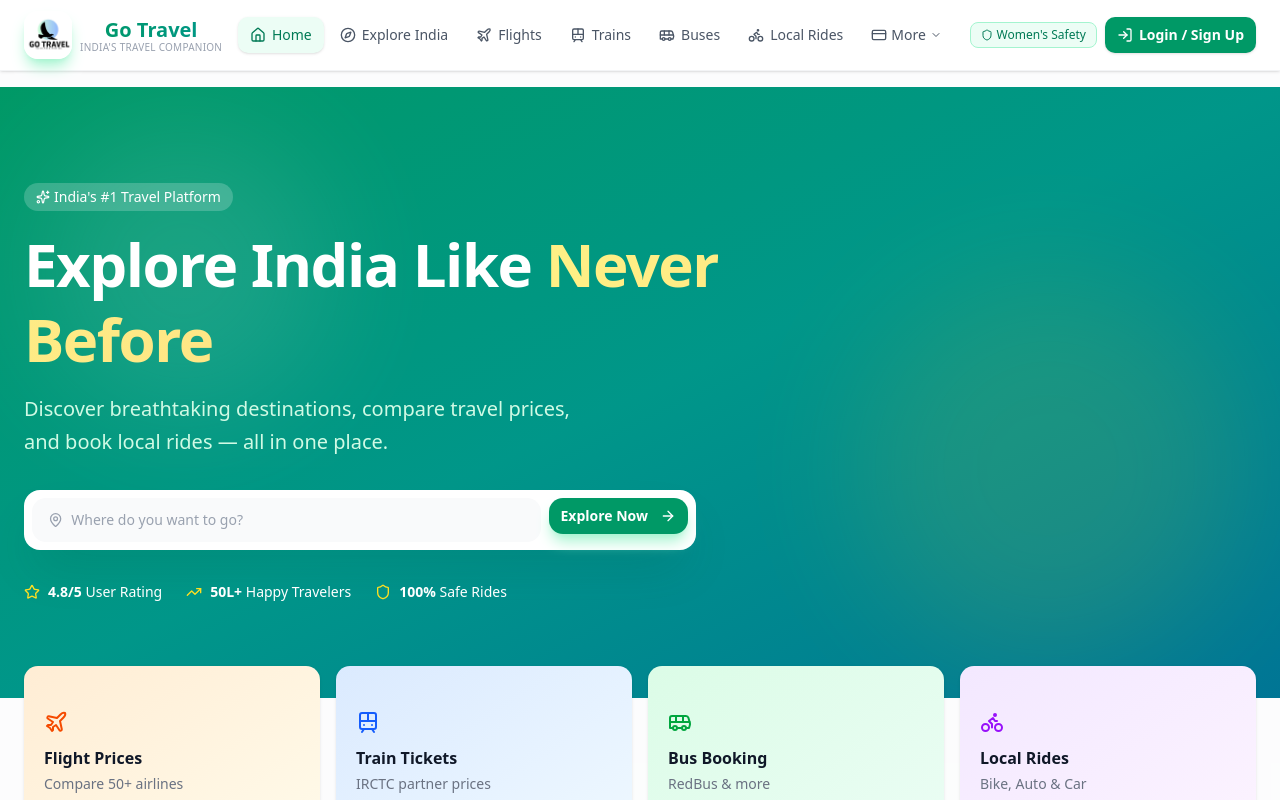
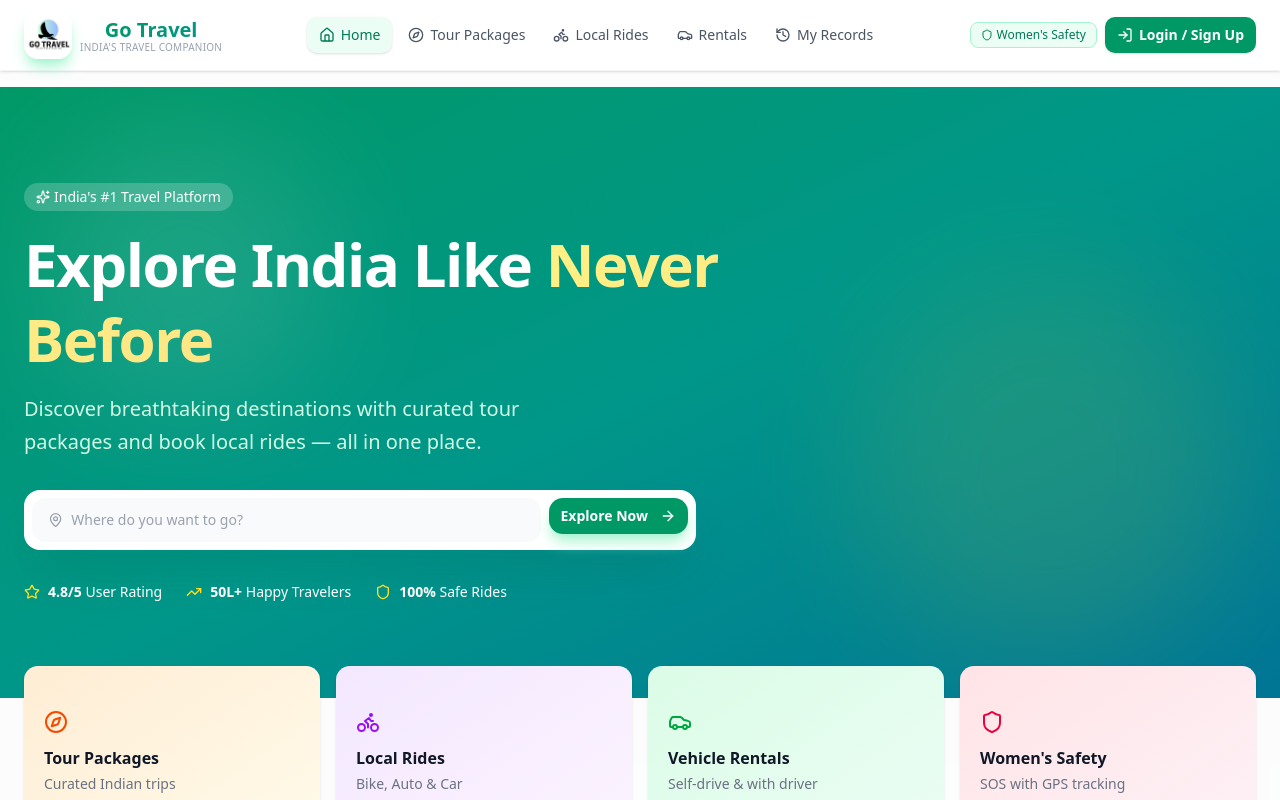
Before and after one commit to deekshasp9-max/go-travel-india, a Next.js app: page / in a window 1280 px wide. Shown: the top 800 px of the page. Built offline with nearby package versions, Linux system fonts and the light colour scheme.

Commit message:
Remove flights, trains, buses - keep only tour packages and local rides

```diff
--- a/src/app/page.tsx
+++ b/src/app/page.tsx
@@ -7,9 +7,6 @@ import { Header } from '@/components/go-travel/header';
 import { Footer } from '@/components/go-travel/footer';
 import { HomePage } from '@/components/go-travel/home-page';
 import { TourismPage } from '@/components/go-travel/tourism-page';
-import { FlightsPage } from '@/components/go-travel/flights-page';
-import { TrainsPage } from '@/components/go-travel/trains-page';
-import { BusesPage } from '@/components/go-travel/buses-page';
 import { RidesPage } from '@/components/go-travel/rides-page';
 import { RentalsPage } from '@/components/go-travel/rentals-page';
 import { HistoryPage } from '@/components/go-travel/history-page';
@@ -31,12 +28,6 @@ export default function GoTravelApp() {
         return <HomePage />;
       case 'tourism':
         return <TourismPage />;
-      case 'flights':
-        return <FlightsPage />;
-      case 'trains':
-        return <TrainsPage />;
-      case 'buses':
-        return <BusesPage />;
       case 'rides':
         return <RidesPage />;
       case 'rentals':
--- a/src/components/go-travel/header.tsx
+++ b/src/components/go-travel/header.tsx
@@ -8,19 +8,16 @@ import { Badge } from '@/components/ui/badge';
 import { Avatar, AvatarFallback } from '@/components/ui/avatar';
 
 import {
-  MapPin, Plane, Train, Bus, Bike, Car, History,
-  Menu, Shield, ChevronDown, Home, Compass, CreditCard,
+  MapPin, Bike, Car, History,
+  Menu, Shield, Home, Compass,
   LogIn, LogOut, Ticket, CircleUser
 } from 'lucide-react';
 import { useState } from 'react';
 import Image from 'next/image';
 
-const navItems: { id: Page; label: string; icon: React.ReactNode; mobileOnly?: boolean }[] = [
+const navItems: { id: Page; label: string; icon: React.ReactNode }[] = [
   { id: 'home', label: 'Home', icon: <Home className="w-4 h-4" /> },
-  { id: 'tourism', label: 'Explore India', icon: <Compass className="w-4 h-4" /> },
-  { id: 'flights', label: 'Flights', icon: <Plane className="w-4 h-4" /> },
-  { id: 'trains', label: 'Trains', icon: <Train className="w-4 h-4" /> },
-  { id: 'buses', label: 'Buses', icon: <Bus className="w-4 h-4" /> },
+  { id: 'tourism', label: 'Tour Packages', icon: <Compass className="w-4 h-4" /> },
   { id: 'rides', label: 'Local Rides', icon: <Bike className="w-4 h-4" /> },
   { id: 'rentals', label: 'Rentals', icon: <Car className="w-4 h-4" /> },
   { id: 'history', label: 'My Records', icon: <History className="w-4 h-4" /> },
@@ -30,12 +27,10 @@ export function Header() {
   const { currentPage, setCurrentPage } = useGoTravelStore();
   const { user, logout } = useAuthStore();
   const [mobileOpen, setMobileOpen] = useState(false);
-  const [travelDropdown, setTravelDropdown] = useState(false);
 
   const navigate = (page: Page) => {
     setCurrentPage(page);
     setMobileOpen(false);
-    setTravelDropdown(false);
     window.scrollTo({ top: 0, behavior: 'smooth' });
   };
 
@@ -66,7 +61,7 @@ export function Header() {
 
             {/* Desktop Nav */}
             <nav className="hidden lg:flex items-center gap-1">
-              {navItems.slice(0, 6).map((item) => (
+              {navItems.map((item) => (
                 <button
                   key={item.id}
                   onClick={() => navigate(item.id)}
@@ -79,44 +74,6 @@ export function Header() {
                   <span className="flex items-center gap-1.5">{item.icon}{item.label}</span>
                 </button>
               ))}
-
-              {/* Travel Dropdown */}
-              <div className="relative">
-                <button
-                  onClick={() => setTravelDropdown(!travelDropdown)}
-                  className={`px-3 py-2 rounded-lg text-sm font-medium transition-all duration-200 flex items-center gap-1 ${
-                    ['flights', 'trains', 'buses', 'rentals', 'history'].includes(currentPage)
-                      ? 'bg-emerald-50 text-emerald-700 shadow-sm'
-                      : 'text-gray-600 hover:text-gray-900 hover:bg-gray-50'
-                  }`}
-                >
-                  <CreditCard className="w-4 h-4" />
-                  More
-                  <ChevronDown className={`w-3 h-3 transition-transform ${travelDropdown ? 'rotate-180' : ''}`} />
-                </button>
-                {travelDropdown && (
-                    <div
-                      className="absolute right-0 top-full mt-1 bg-white rounded-xl shadow-xl border border-gray-100 py-2 w-48 z-50 animate-fade-in"
-                    >
-                      {[
-                        { id: 'trains' as Page, label: 'Trains', icon: <Train className="w-4 h-4" /> },
-                        { id: 'buses' as Page, label: 'Buses', icon: <Bus className="w-4 h-4" /> },
-                        { id: 'rentals' as Page, label: 'Rentals', icon: <Car className="w-4 h-4" /> },
-                        { id: 'history' as Page, label: 'My Records', icon: <History className="w-4 h-4" /> },
-                      ].map((item) => (
-                        <button
-                          key={item.id}
-                          onClick={() => navigate(item.id)}
-                          className={`w-full px-4 py-2.5 text-sm flex items-center gap-2.5 hover:bg-gray-50 transition-colors ${
-                            currentPage === item.id ? 'text-emerald-600 bg-emerald-50' : 'text-gray-700'
-                          }`}
-                        >
-                          {item.icon}{item.label}
-                        </button>
-                      ))}
-                    </div>
-                  )}
-              </div>
             </nav>
 
             {/* Right side: Auth + Bookings */}
@@ -254,7 +211,7 @@ export function Header() {
         <div className="flex items-center justify-around py-1.5 px-1">
           {[
             { id: 'home' as Page, label: 'Home', icon: <Home className="w-5 h-5" /> },
-            { id: 'tourism' as Page, label: 'Explore', icon: <Compass className="w-5 h-5" /> },
+            { id: 'tourism' as Page, label: 'Packages', icon: <Compass className="w-5 h-5" /> },
             { id: 'rides' as Page, label: 'Rides', icon: <Bike className="w-5 h-5" /> },
             { id: 'rentals' as Page, label: 'Rent', icon: <Car className="w-5 h-5" /> },
             { id: 'history' as Page, label: 'Records', icon: <History className="w-5 h-5" /> },
--- a/src/components/go-travel/home-page.tsx
+++ b/src/components/go-travel/home-page.tsx
@@ -4,8 +4,8 @@ import { useGoTravelStore } from '@/store/go-travel-store';
 import { Button } from '@/components/ui/button';
 import { Card, CardContent } from '@/components/ui/card';
 import {
-  MapPin, Plane, Train, Bus, Bike, Car, Shield, Star,
-  ArrowRight, ChevronRight, Sparkles, TrendingUp
+  MapPin, Bike, Car, Shield, Star,
+  ArrowRight, ChevronRight, Sparkles, TrendingUp, Compass
 } from 'lucide-react';
 
 const destinations = [
@@ -24,16 +24,16 @@ const destinations = [
 ];
 
 const features = [
-  { icon: <Plane className="w-6 h-6" />, title: 'Flight Prices', desc: 'Compare 50+ airlines', color: 'from-orange-100 to-amber-50', iconColor: 'text-orange-600' },
-  { icon: <Train className="w-6 h-6" />, title: 'Train Tickets', desc: 'IRCTC partner prices', color: 'from-blue-100 to-sky-50', iconColor: 'text-blue-600' },
-  { icon: <Bus className="w-6 h-6" />, title: 'Bus Booking', desc: 'RedBus & more', color: 'from-green-100 to-emerald-50', iconColor: 'text-green-600' },
-  { icon: <Bike className="w-6 h-6" />, title: 'Local Rides', desc: 'Bike, Auto & Car', color: 'from-purple-100 to-fuchsia-50', iconColor: 'text-purple-600' },
+  { icon: <Compass className="w-6 h-6" />, title: 'Tour Packages', desc: 'Curated Indian trips', color: 'from-orange-100 to-amber-50', iconColor: 'text-orange-600', page: 'tourism' as const },
+  { icon: <Bike className="w-6 h-6" />, title: 'Local Rides', desc: 'Bike, Auto & Car', color: 'from-purple-100 to-fuchsia-50', iconColor: 'text-purple-600', page: 'rides' as const },
+  { icon: <Car className="w-6 h-6" />, title: 'Vehicle Rentals', desc: 'Self-drive & with driver', color: 'from-green-100 to-emerald-50', iconColor: 'text-green-600', page: 'rentals' as const },
+  { icon: <Shield className="w-6 h-6" />, title: "Women's Safety", desc: 'SOS with GPS tracking', color: 'from-rose-100 to-pink-50', iconColor: 'text-rose-600', page: 'rides' as const },
 ];
 
 export function HomePage() {
   const { setCurrentPage } = useGoTravelStore();
 
-  const navigate = (page: 'tourism' | 'flights' | 'trains' | 'buses' | 'rides' | 'rentals') => {
+  const navigate = (page: 'tourism' | 'rides' | 'rentals') => {
     setCurrentPage(page);
     window.scrollTo({ top: 0, behavior: 'smooth' });
   };
@@ -60,7 +60,7 @@ export function HomePage() {
               </span>
             </h1>
             <p className="mt-4 text-lg sm:text-xl text-emerald-100 max-w-xl leading-relaxed">
-              Discover breathtaking destinations, compare travel prices, and book local rides — all in one place.
+              Discover breathtaking destinations with curated tour packages and book local rides — all in one place.
             </p>
 
             {/* Quick Search Bar */}
@@ -115,12 +115,7 @@ export function HomePage() {
             >
               <Card
                 className={`cursor-pointer hover:shadow-lg transition-all duration-300 border-0 bg-gradient-to-br ${feature.color} group`}
-                onClick={() => {
-                  if (i === 0) navigate('flights');
-                  else if (i === 1) navigate('trains');
-                  else if (i === 2) navigate('buses');
-                  else navigate('rides');
-                }}
+                onClick={() => navigate(feature.page)}
               >
                 <CardContent className="p-4 sm:p-5">
                   <div className={`${feature.iconColor} mb-3`}>{feature.icon}</div>
@@ -139,7 +134,7 @@ export function HomePage() {
         <div className="flex items-center justify-between mb-6">
           <div>
             <h2 className="text-2xl sm:text-3xl font-bold text-gray-900">Popular Destinations</h2>
-            <p className="text-gray-500 mt-1">Curated itineraries for your next trip</p>
+            <p className="text-gray-500 mt-1">Curated tour packages for your next trip</p>
           </div>
           <Button variant="ghost" onClick={() => navigate('tourism')} className="text-emerald-600 font-semibold">
             View All <ArrowRight className="w-4 h-4 ml-1" />
--- a/src/store/go-travel-store.ts
+++ b/src/store/go-travel-store.ts
@@ -1,6 +1,6 @@
 import { create } from 'zustand';
 
-export type Page = 'home' | 'tourism' | 'flights' | 'trains' | 'buses' | 'rides' | 'rentals' | 'history' | 'bookings' | 'auth';
+export type Page = 'home' | 'tourism' | 'rides' | 'rentals' | 'history' | 'bookings' | 'auth';
 
 interface GoTravelState {
   currentPage: Page;
```
Also changed, not shown: 1 other file (tests, documents, lock files or other folders).
